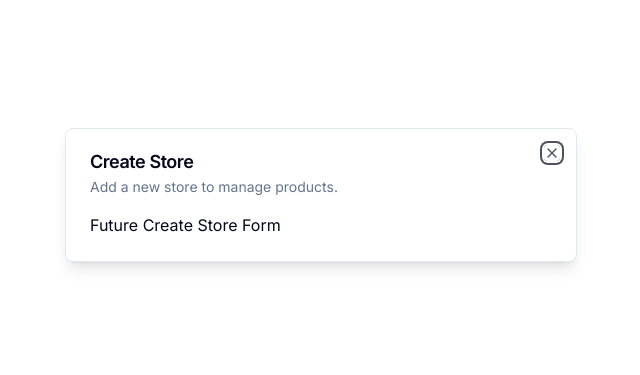
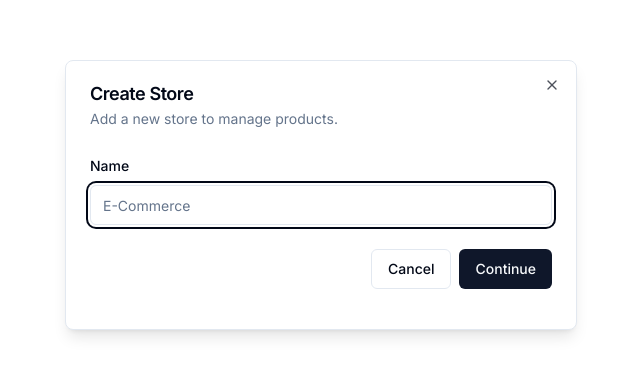
Before and after one commit to pjleb90/e-comm-admin, a Next.js app: page / in a window 1280 px wide. Shown: the part 205-580 px from the top of the page, without its empty margins (319-959 px from the left). Built offline with nearby package versions, Linux system fonts and the light colour scheme.

Commit message:
added form functionality and validation

```diff
--- a/components/modals/store-modal.tsx
+++ b/components/modals/store-modal.tsx
@@ -1,10 +1,41 @@
 "use client";
 
+import * as z from "zod";
+import { useForm } from "react-hook-form";
+import { zodResolver } from "@hookform/resolvers/zod"
+
 import { useStoreModal } from "@/hooks/use-store-modal";
+
 import { Modal } from "@/components/ui/modal";
+import { Input } from "@/components/ui/input";
+import {
+    Form,
+    FormControl,
+    FormField,
+    FormItem,
+    FormLabel,
+    FormMessage,
+} from "@/components/ui/form";
+import { Button } from "@/components/ui/button";
+
+const formSchema = z.object({
+    name: z.string().min(1),
+});
 
 export const StoreModal = () => {
     const storeModal = useStoreModal();
+
+    const form = useForm<z.infer<typeof formSchema>>({
+        resolver: zodResolver(formSchema),
+        defaultValues: {
+            name: "",
+        },
+    });
+
+    const onSubmit = async (values: z.infer<typeof formSchema>) => {
+        console.log(values);
+        // TODO: create store
+    };
 
     return (
         <Modal
@@ -13,7 +44,35 @@
             isOpen={storeModal.isOpen}
             onClose={storeModal.onClose}
         >
-            Future Create Store Form
+            <div>
+                <div className="space-y-4 py-2 pb-4">
+                    <div className="space-y-2">
+                        <Form {...form}>
+                            <form onSubmit={form.handleSubmit(onSubmit)}>
+                                <FormField
+                                    control={form.control}
+                                    name="name"
+                                    render={({ field }) => (
+                                        <FormItem>
+                                            <FormLabel>Name</FormLabel>
+                                            <FormControl>
+                                                <Input placeholder="E-Commerce" {...field} />
+                                            </FormControl>
+                                            <FormMessage />
+                                        </FormItem>
+                                    )}
+                                />
+                                <div className="pt-6 space-x-2 flex items-center justify-end w-full">
+                                    <Button variant="outline" onClick={storeModal.onClose}>
+                                        Cancel
+                                    </Button>
+                                    <Button type="submit">Continue</Button>
+                                </div>
+                            </form>
+                        </Form>
+                    </div>
+                </div>
+            </div>
         </Modal>
     )
 }
--- /dev/null
+++ b/components/ui/form.tsx
@@ -0,0 +1,176 @@
+import * as React from "react"
+import * as LabelPrimitive from "@radix-ui/react-label"
+import { Slot } from "@radix-ui/react-slot"
+import {
+  Controller,
+  ControllerProps,
+  FieldPath,
+  FieldValues,
+  FormProvider,
+  useFormContext,
+} from "react-hook-form"
+
+import { cn } from "@/lib/utils"
+import { Label } from "@/components/ui/label"
+
+const Form = FormProvider
+
+type FormFieldContextValue<
+  TFieldValues extends FieldValues = FieldValues,
+  TName extends FieldPath<TFieldValues> = FieldPath<TFieldValues>
+> = {
+  name: TName
+}
+
+const FormFieldContext = React.createContext<FormFieldContextValue>(
+  {} as FormFieldContextValue
+)
+
+const FormField = <
+  TFieldValues extends FieldValues = FieldValues,
+  TName extends FieldPath<TFieldValues> = FieldPath<TFieldValues>
+>({
+  ...props
+}: ControllerProps<TFieldValues, TName>) => {
+  return (
+    <FormFieldContext.Provider value={{ name: props.name }}>
+      <Controller {...props} />
+    </FormFieldContext.Provider>
+  )
+}
+
+const useFormField = () => {
+  const fieldContext = React.useContext(FormFieldContext)
+  const itemContext = React.useContext(FormItemContext)
+  const { getFieldState, formState } = useFormContext()
+
+  const fieldState = getFieldState(fieldContext.name, formState)
+
+  if (!fieldContext) {
+    throw new Error("useFormField should be used within <FormField>")
+  }
+
+  const { id } = itemContext
+
+  return {
+    id,
+    name: fieldContext.name,
+    formItemId: `${id}-form-item`,
+    formDescriptionId: `${id}-form-item-description`,
+    formMessageId: `${id}-form-item-message`,
+    ...fieldState,
+  }
+}
+
+type FormItemContextValue = {
+  id: string
+}
+
+const FormItemContext = React.createContext<FormItemContextValue>(
+  {} as FormItemContextValue
+)
+
+const FormItem = React.forwardRef<
+  HTMLDivElement,
+  React.HTMLAttributes<HTMLDivElement>
+>(({ className, ...props }, ref) => {
+  const id = React.useId()
+
+  return (
+    <FormItemContext.Provider value={{ id }}>
+      <div ref={ref} className={cn("space-y-2", className)} {...props} />
+    </FormItemContext.Provider>
+  )
+})
+FormItem.displayName = "FormItem"
+
+const FormLabel = React.forwardRef<
+  React.ElementRef<typeof LabelPrimitive.Root>,
+  React.ComponentPropsWithoutRef<typeof LabelPrimitive.Root>
+>(({ className, ...props }, ref) => {
+  const { error, formItemId } = useFormField()
+
+  return (
+    <Label
+      ref={ref}
+      className={cn(error && "text-destructive", className)}
+      htmlFor={formItemId}
+      {...props}
+    />
+  )
+})
+FormLabel.displayName = "FormLabel"
+
+const FormControl = React.forwardRef<
+  React.ElementRef<typeof Slot>,
+  React.ComponentPropsWithoutRef<typeof Slot>
+>(({ ...props }, ref) => {
+  const { error, formItemId, formDescriptionId, formMessageId } = useFormField()
+
+  return (
+    <Slot
+      ref={ref}
+      id={formItemId}
+      aria-describedby={
+        !error
+          ? `${formDescriptionId}`
+          : `${formDescriptionId} ${formMessageId}`
+      }
+      aria-invalid={!!error}
+      {...props}
+    />
+  )
+})
+FormControl.displayName = "FormControl"
+
+const FormDescription = React.forwardRef<
+  HTMLParagraphElement,
+  React.HTMLAttributes<HTMLParagraphElement>
+>(({ className, ...props }, ref) => {
+  const { formDescriptionId } = useFormField()
+
+  return (
+    <p
+      ref={ref}
+      id={formDescriptionId}
+      className={cn("text-sm text-muted-foreground", className)}
+      {...props}
+    />
+  )
+})
+FormDescription.displayName = "FormDescription"
+
+const FormMessage = React.forwardRef<
+  HTMLParagraphElement,
+  React.HTMLAttributes<HTMLParagraphElement>
+>(({ className, children, ...props }, ref) => {
+  const { error, formMessageId } = useFormField()
+  const body = error ? String(error?.message) : children
+
+  if (!body) {
+    return null
+  }
+
+  return (
+    <p
+      ref={ref}
+      id={formMessageId}
+      className={cn("text-sm font-medium text-destructive", className)}
+      {...props}
+    >
+      {body}
+    </p>
+  )
+})
+FormMessage.displayName = "FormMessage"
+
+export {
+  useFormField,
+  Form,
+  FormItem,
+  FormLabel,
+  FormControl,
+  FormDescription,
+  FormMessage,
+  FormField,
+}
--- /dev/null
+++ b/components/ui/input.tsx
@@ -0,0 +1,25 @@
+import * as React from "react"
+
+import { cn } from "@/lib/utils"
+
+export interface InputProps
+  extends React.InputHTMLAttributes<HTMLInputElement> {}
+
+const Input = React.forwardRef<HTMLInputElement, InputProps>(
+  ({ className, type, ...props }, ref) => {
+    return (
+      <input
+        type={type}
+        className={cn(
+          "flex h-10 w-full rounded-md border border-input bg-background px-3 py-2 text-sm ring-offset-background file:border-0 file:bg-transparent file:text-sm file:font-medium placeholder:text-muted-foreground focus-visible:outline-none focus-visible:ring-2 focus-visible:ring-ring focus-visible:ring-offset-2 disabled:cursor-not-allowed disabled:opacity-50",
+          className
+        )}
+        ref={ref}
+        {...props}
+      />
+    )
+  }
+)
+Input.displayName = "Input"
+
+export { Input }
--- /dev/null
+++ b/components/ui/label.tsx
@@ -0,0 +1,26 @@
+"use client"
+
+import * as React from "react"
+import * as LabelPrimitive from "@radix-ui/react-label"
+import { cva, type VariantProps } from "class-variance-authority"
+
+import { cn } from "@/lib/utils"
+
+const labelVariants = cva(
+  "text-sm font-medium leading-none peer-disabled:cursor-not-allowed peer-disabled:opacity-70"
+)
+
+const Label = React.forwardRef<
+  React.ElementRef<typeof LabelPrimitive.Root>,
+  React.ComponentPropsWithoutRef<typeof LabelPrimitive.Root> &
+    VariantProps<typeof labelVariants>
+>(({ className, ...props }, ref) => (
+  <LabelPrimitive.Root
+    ref={ref}
+    className={cn(labelVariants(), className)}
+    {...props}
+  />
+))
+Label.displayName = LabelPrimitive.Root.displayName
+
+export { Label }
--- a/package.json
+++ b/package.json
@@ -10,7 +10,9 @@
   },
   "dependencies": {
     "@clerk/nextjs": "^4.23.3",
+    "@hookform/resolvers": "^3.3.1",
     "@radix-ui/react-dialog": "^1.0.4",
+    "@radix-ui/react-label": "^2.0.2",
     "@radix-ui/react-slot": "^1.0.2",
     "@types/node": "20.5.7",
     "@types/react": "18.2.21",
@@ -25,10 +27,12 @@
     "postcss": "8.4.29",
     "react": "18.2.0",
     "react-dom": "18.2.0",
+    "react-hook-form": "^7.45.4",
     "tailwind-merge": "^1.14.0",
     "tailwindcss": "3.3.3",
     "tailwindcss-animate": "^1.0.7",
     "typescript": "5.2.2",
+    "zod": "^3.22.2",
     "zustand": "^4.4.1"
   }
 }
```
Also changed, not shown: 1 other file (tests, documents, lock files or other folders).
